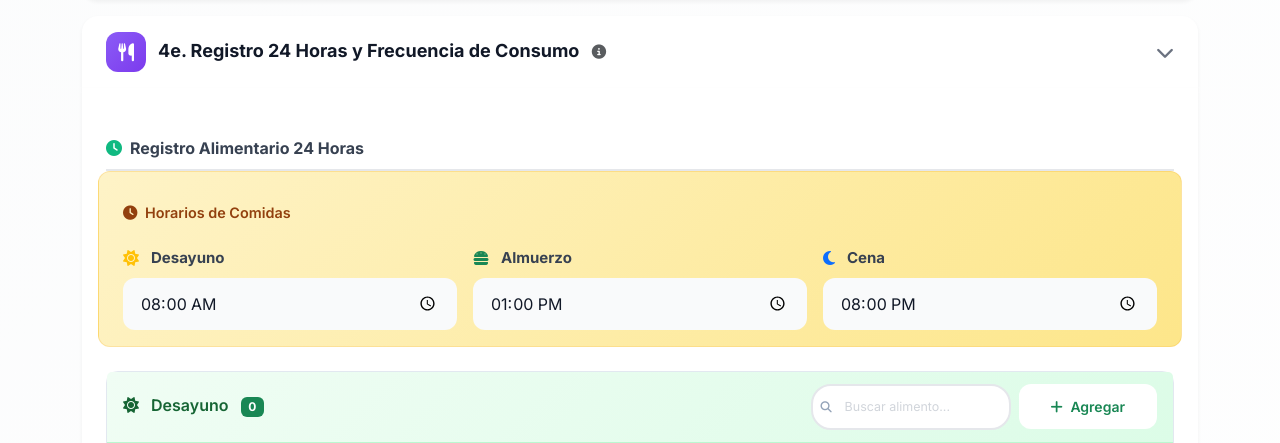
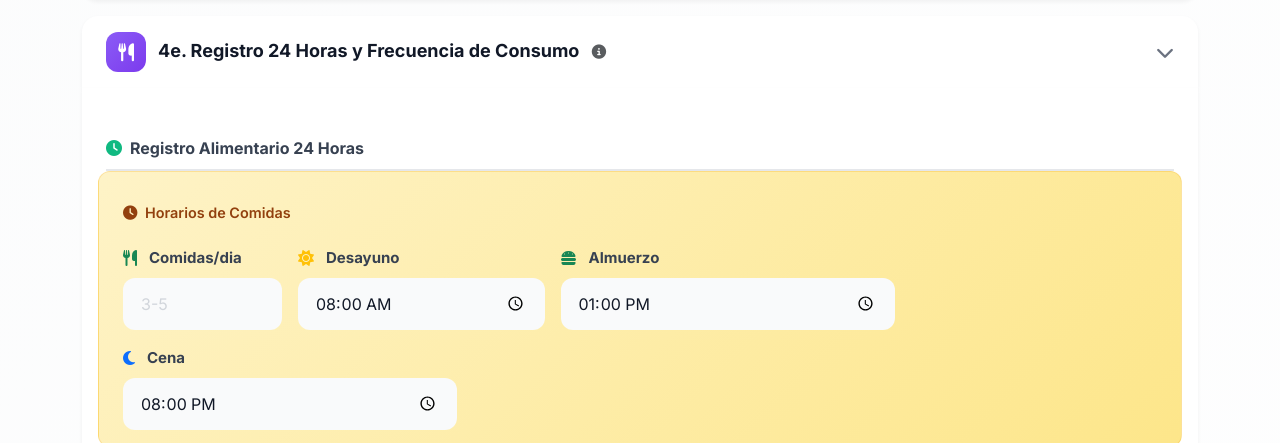
Before and after one commit to raimundobg/aivra, a Flask app: template templates/patient_file.html in a window 1280 px wide, after a click on "4e. Registro 24 Horas y Frecuencia de Consumo". Shown: the part 2534-2977 px from the top of the page. Run offline with Flask 3, Linux system fonts and the light colour scheme; the template is opened without the code that fills it, so the values that code supplies are empty; some libraries are stand-ins or nearby versions.

Commit message:
QA: Final pre-production audit — all 42 fields verified
INTAKE FORM QA:
- 37 intake form fields → ALL saved by backend (0 missing)
- 8 backend-only fields are intentionally in-office-only
- All 42 display fields verified present in patient_file.html

FIX: Added missing comidas_al_dia field to R24 section
(was collected by intake form but invisible in ficha)

CALCULATION VERIFICATION (all PASS):
- IMC: 77/1.85^2 = 22.5 Normal
- GEB: 447.593 + 9.247*77 + 3.098*185 - 4.330*33 = 1590 kcal
- GET: 1590 * 1.375 = 2186 kcal
- Macros: P=109g C=273g G=73g F=31g
- Body Fat: Durnin-Womersley 14.3%
- Radar: H=10 S=6 E=3 A=4 FV=5 D=6

TOOLTIP INVENTORY:
- 27 title attributes
- 14 info buttons (fa-info-circle)
- 11 quick-nav CSS labels

Co-Authored-By: Claude Opus 4.6 (1M context) <noreply@anthropic.com>

```diff
--- a/templates/patient_file.html
+++ b/templates/patient_file.html
@@ -1340,7 +1340,11 @@
                                     <i class="fas fa-clock me-1"></i> Horarios de Comidas
                                 </h6>
                             </div>
-                            <div class="col-md-4 col-6">
+                            <div class="col-md-2 col-6">
+                                <label class="form-label small fw-bold"><i class="fas fa-utensils me-1 text-success"></i> Comidas/dia</label>
+                                <input type="text" class="form-control form-control-sm" name="comidas_al_dia" value="{{ patient.comidas_al_dia or '' }}" placeholder="3-5">
+                            </div>
+                            <div class="col-md-3 col-6">
                                 <label class="form-label small fw-bold"><i class="fas fa-sun me-1 text-warning"></i> Desayuno</label>
                                 <input type="time" class="form-control form-control-sm" name="horario_desayuno" value="{{ patient.horario_desayuno or '08:00' }}">
                             </div>
```
